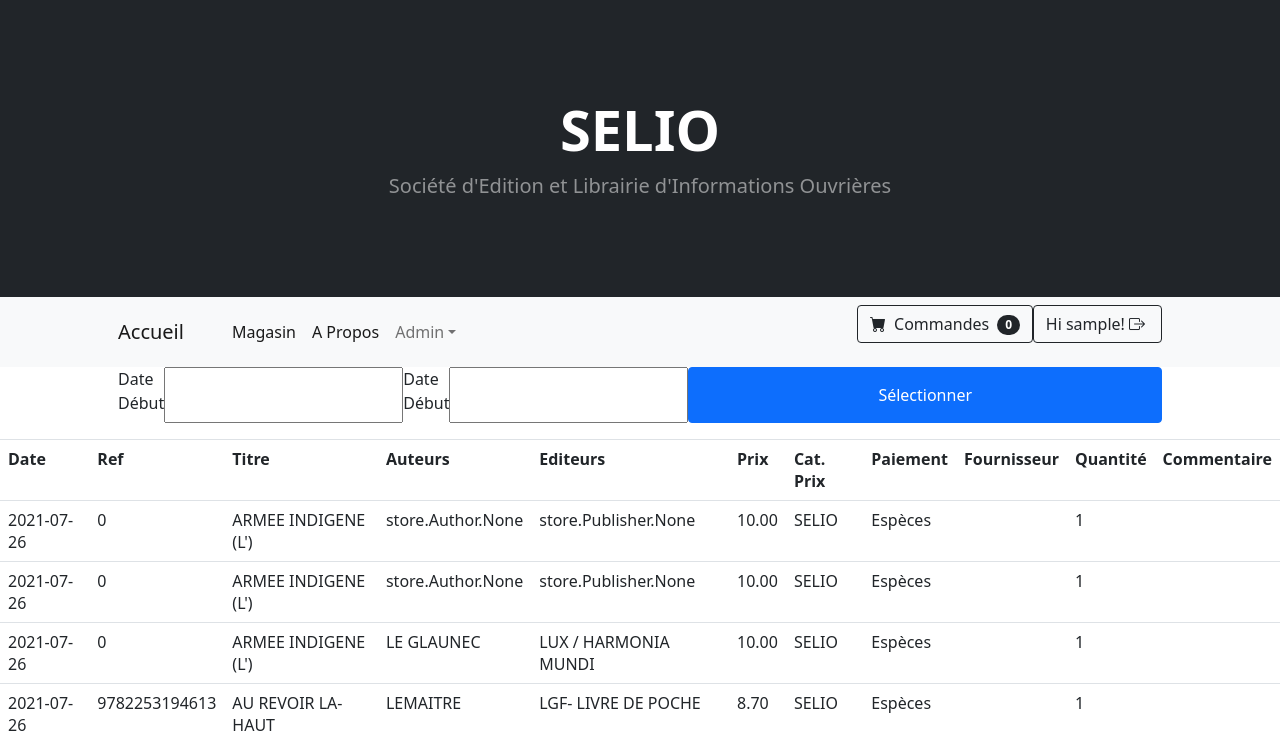
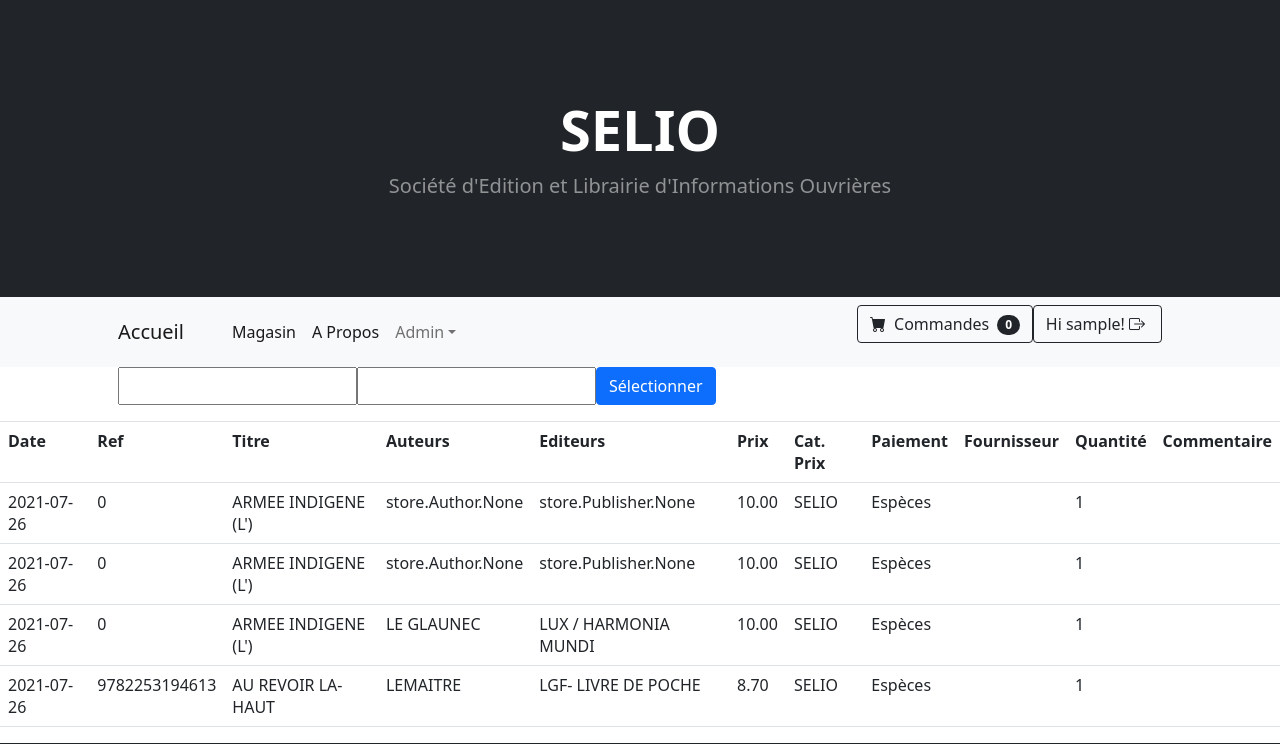
Before and after one commit to jcouignoux/selio_project, a Django app: page /store/history in a window 1280 px wide. Shown: the top 744 px of the page. Run offline with Django 3.2, Linux system fonts and the light colour scheme; the visitor is signed in with stand-in values (Sample User, id 1); data comes from the database, SQL or seed files in the repository; parts of the project's set-up code (start-up, migrations or seed data) failed here and were passed over; some libraries are stand-ins or nearby versions.

Commit message:
affichage form data

```diff
--- a/store/forms.py
+++ b/store/forms.py
@@ -47,15 +47,10 @@ class ArrivageForm(ModelForm):
             'date': DatePickerInput(format='%Y-%m-%d', attrs={'class': 'form-control'})
         }
 
-class DateForm(Form):
-    date = forms.DateField(
-        widget = DatePickerInput(format='%Y-%m-%d')
-    )
-
 class DateRangeForm(Form):
     start_date = forms.DateField(
-        widget = DatePickerInput(format='%Y-%m-%d')
+        widget = DatePickerInput(format='%Y-%m-%d', attrs={"placeholder": "Date début"})
     )
     end_date = forms.DateField(
-        widget = DatePickerInput(format='%Y-%m-%d')
+        widget = DatePickerInput(format='%Y-%m-%d', attrs={"placeholder": "Date fin"})
     )
--- a/store/templates/store/history.html
+++ b/store/templates/store/history.html
@@ -6,13 +6,9 @@
     <div class="container px-4 px-lg-5">
         <form class="d-flex" action="{% url 'store:history' %}" method="POST">
         {% csrf_token %}
-            <label for="{{ form.date.id_for_label }}" class="form-label">Date Début</label>
-                {{ form.start_date }}
-                {{ form.media }}
-            <label for="{{ form.date.id_for_label }}" class="form-label">Date Début</label>
-                {{ form.end_date }}
-                {{ form.media }}
-            <input class="btn btn-primary btn-block" type="submit" value="Sélectionner" />
+            {{ form.start_date }}{{ form.media }}
+            {{ form.end_date }}{{ form.media }}
+            <input class="btn btn-primary" type="submit" value="Sélectionner" />
         </form>
     </div>
     <table class="table"><tbody>
--- a/store/views.py
+++ b/store/views.py
@@ -6,7 +6,7 @@ from django.core.paginator import Paginator, PageNotAnInteger, EmptyPage
 from django.db import transaction, IntegrityError
 
 from .models import Ouvrage, Author, Publisher, Categorie, Contact, Booking, History
-from .forms import ConnexionForm, VenteForm, ArrivageForm, ParagraphErrorList, DateForm, DateRangeForm
+from .forms import ConnexionForm, VenteForm, ArrivageForm, ParagraphErrorList, DateRangeForm
 from .store import xlsx
 
 # Create your views here.
```
